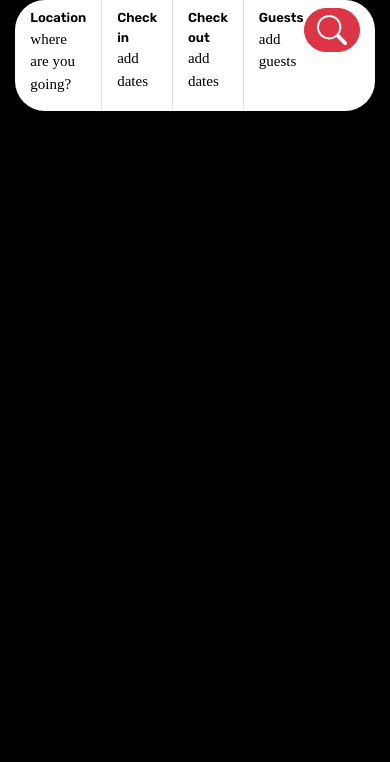
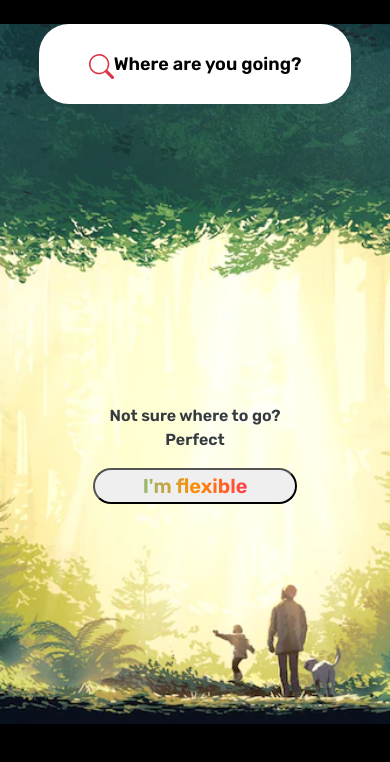
Before and after one commit to Luca-Muratori/airBnB-exercise, a plain HTML site: page index.html in a window 390 px wide. Drawn offline with nearby package versions, Linux system fonts and the light colour scheme.

Commit message:
finish the header

```diff
--- a/index.html
+++ b/index.html
@@ -14,6 +14,10 @@
 
 <body>
     <!--NavBar-->
+
+
+        <div class='firstImage'>
+
             <div class="d-none d-lg-block "><!--così è invisibile su schermi piccoli-->
                 <nav class="navbar navbar-expand-lg d-flex justify-content-around mt-3  ">
                     <div class='navBarIcon d-flex align-items-center'>
@@ -68,11 +72,10 @@
                     </div>
                 </nav>
             </div>
-    <div class='container-fluid containerMainOption '>
-        <div class=" d-flex justify-content-center ">
 
             <!--This is for the main search-->
-
+            <div class='container-fluid containerMainOption d-none d-lg-block  '>
+                <div class=" d-flex justify-content-center ">
                             <div class='col-sm-10 col-md-5 col-lg-3 mainOption border-right containerMainOption'>
                                 <div class='mt-2'>
                                    Location
@@ -103,17 +106,37 @@
                                             d="M11.742 10.344a6.5 6.5 0 1 0-1.397 1.398h-.001c.03.04.062.078.098.115l3.85 3.85a1 1 0 0 0 1.415-1.414l-3.85-3.85a1.007 1.007 0 0 0-.115-.1zM12 6.5a5.5 5.5 0 1 1-11 0 5.5 5.5 0 0 1 11 0z" />
                                         </svg>
                                     </button>
+                                </div>
+                            </div>
+                </div>
+            </div>
 
+            <!--This is the nav bar for the mobile-->
+            <div class='d-lg-none d-sm-block d-md-block'><!--this classes make the content hidden in large screen-->
+                <div class="container-fluid mainOption mobileSearch mt-4">
+                    <svg xmlns="http://www.w3.org/2000/svg" width="25" height="25" fill="currentColor" class="bi bi-search mt-1 text-danger"
+                        viewBox="0 0 16 16">
+                        <path
+                            d="M11.742 10.344a6.5 6.5 0 1 0-1.397 1.398h-.001c.03.04.062.078.098.115l3.85 3.85a1 1 0 0 0 1.415-1.414l-3.85-3.85a1.007 1.007 0 0 0-.115-.1zM12 6.5a5.5 5.5 0 1 1-11 0 5.5 5.5 0 0 1 11 0z" />
+                    </svg>
+                    <div class=''>
+                        Where are you going?
+                    </div>
+                </div>
+            </div>
+            <div class='d-flex flex-column text-center flexibleDiv'>
+                <div class='text-dark'>
+                Not sure where to go? <p>Perfect</p>
+                </div>
+                <div >
+                    <button type="button" class='rounded-pill' >
+                        <div class="flexibleButton">I'm flexible</div>
+                    </button>
+                </div>
             </div>
 
         </div>
 
-
-
-
-
-        </div>
-    </div>
 
     <!-- HTML & CSS EXERCISES -->
 
--- a/styleHomePage.css
+++ b/styleHomePage.css
@@ -2,8 +2,15 @@ body{
     background-color: rgb(0, 0, 0);
     color: white!important;
     font-family:  'Rubik', sans-serif;
+
 }
-
+.firstImage{
+     background-image: url(/57b9f708-bb12-498c-bc33-769f8fc43e63.jpg);
+     height: 700px; /* You must set a specified height */
+  background-position: center; /* Center the image */
+  background-repeat: no-repeat; /* Do not repeat the image */
+  background-size: cover; /* Resize the background image to cover the entire container */
+}
 .navBarIcon{
     display: -webkit-inline-box;
 }
@@ -52,3 +59,30 @@ nav{
 .btn{
     border-radius: 2rem;
 }
+
+.mobileSearch{
+    height: 80px;
+    display: flex;
+    justify-content: center;
+    flex-direction: row;
+    font-size: 18px;
+    align-items: center;
+    border-radius: 30px 30px 30px 30px
+}
+
+.flexibleDiv{
+    margin-top: 300px;
+
+}
+
+.flexibleButton{
+    width: 188px;
+    font-size: 20px;
+  color: #ff8c00; /* fix for not webkit browsers */
+  background: linear-gradient(to right, #40e0d0, #ff8c00, #ff0080);
+  background-size: cover;
+  -webkit-background-clip: text;
+  -webkit-text-fill-color: transparent;
+  background-clip: text;
+  text-fill-color: transparent;
+  }
```
Also changed, not shown: 57b9f708-bb12-498c-bc33-769f8fc43e63.jpg (added). Lines whose indentation alone changed are shown as unchanged.
